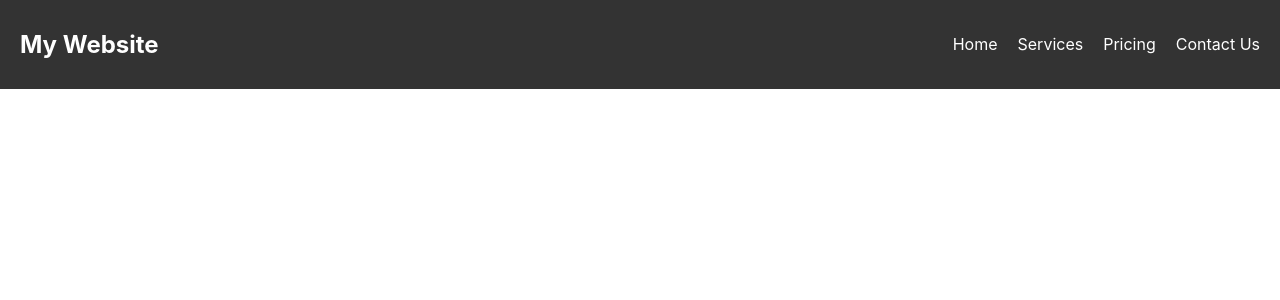
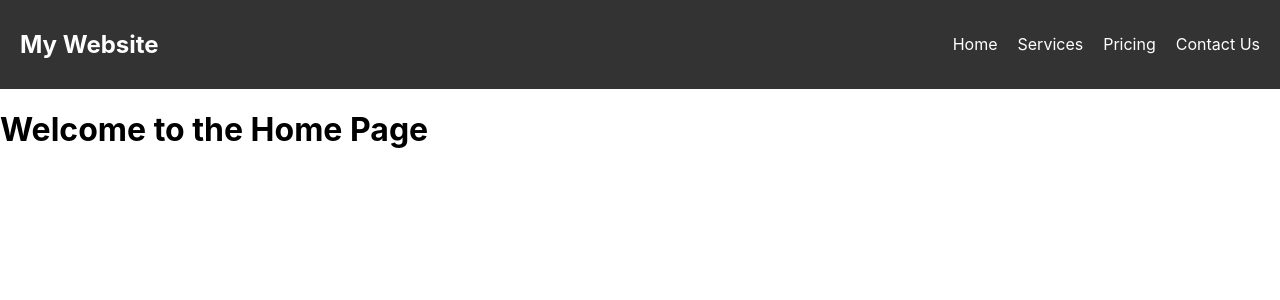
Before and after one commit to SandaruKonara/Taruga, a React (Create React App) app: page / in a window 1280 px wide. Shown: the top 300 px of the page. Built offline with nearby package versions, Linux system fonts and the light colour scheme.

Commit message:
delete home tag

```diff
--- a/src/App.js
+++ b/src/App.js
@@ -12,7 +12,7 @@
     <Router>
       <Navbar />
       <Routes>
-        <Route path="/home" element={<Home />} />
+        <Route path="/" element={<Home />} />
         <Route path="/services" element={<Services />} />
         <Route path="/pricing" element={<Pricing />} />
         <Route path="/contact" element={<Contact />} />
--- a/src/components/Navbar.js
+++ b/src/components/Navbar.js
@@ -7,7 +7,7 @@
     <nav className="navbar">
       <h2>My Website</h2>
       <ul>
-        <li><Link to="/home">Home</Link></li>
+        <li><Link to="/">Home</Link></li>
         <li><Link to="/services">Services</Link></li>
         <li><Link to="/pricing">Pricing</Link></li>
         <li><Link to="/contact">Contact Us</Link></li>
```
